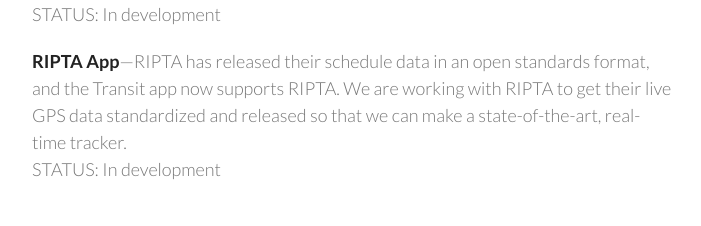
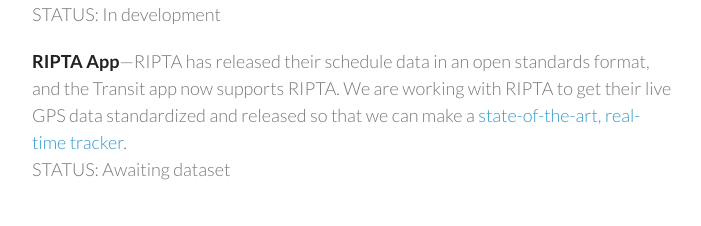
Before and after one commit to codeisland/codeisland.github.io, a Jekyll site: the page built from index.html, in a window 1280 px wide. Shown: the part 888-1114 px from the top of the page, without its empty margins (288-989 px from the left). Built offline with Jekyll 4.4.1, drawn with Linux system fonts in a browser that asks for light colours.

Commit message:
Added link to ripta repo

```diff
--- a/index.html
+++ b/index.html
@@ -20,6 +20,6 @@
     <p><strong>Providence Mayoral Candidates Open Data Questionnaire</strong>—We <a href="https://codeisland.github.io/candidates-questionnaire/">asked the three candidates</a> to go on the record regarding open data...and <a href="http://codeisland.github.io/candidates-questionnaire/responses/">all three responded</a>. <br />STATUS: Complete</p>
     <p><strong>Rhode Island Community Wiki</strong>—Our ongoing, longterm <a href="http://localwiki.net/ri/">wiki project</a> lets anybody post information about anything and everything Rhode Island. Help us make it the best RI website EVAH! <br />STATUS: Ongoing</p>
     <p><strong>RI Budget Visualization</strong>—Using five years of check-register data recently released on the RI Transparency Portal, we are <a href="https://codeisland.github.com/RI_Budget/">creating a visualization tool</a> that will let you drill deep into the state's spending patterns. <br />STATUS: In development</p>
-      <p><strong>RIPTA App</strong>—RIPTA has released their schedule data in an open standards format, and the Transit app now supports RIPTA. We are working with RIPTA to get their live GPS data standardized and released so that we can make a state-of-the-art, real-time tracker. <br />STATUS: In development</p>
+    <p><strong>RIPTA App</strong>—RIPTA has released their schedule data in an open standards format, and the Transit app now supports RIPTA. We are working with RIPTA to get their live GPS data standardized and released so that we can make a <a href="https://codeisland.github.com/ripta/">state-of-the-art, real-time tracker</a>. <br />STATUS: Awaiting dataset</p>
   </div>
 </div>
```
